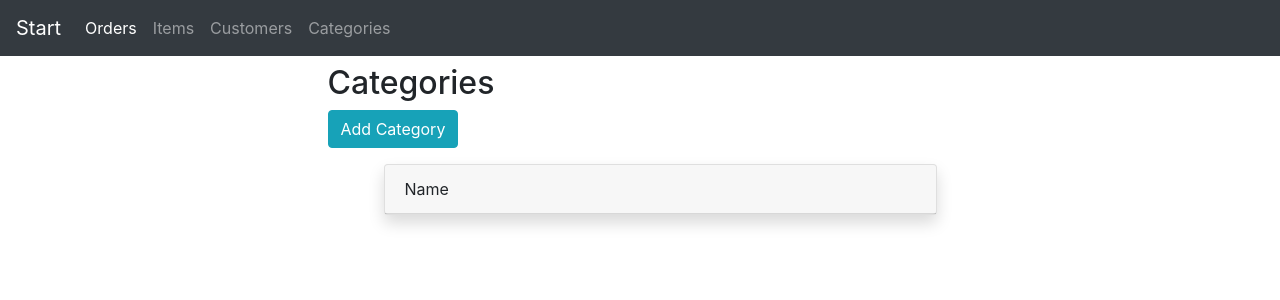
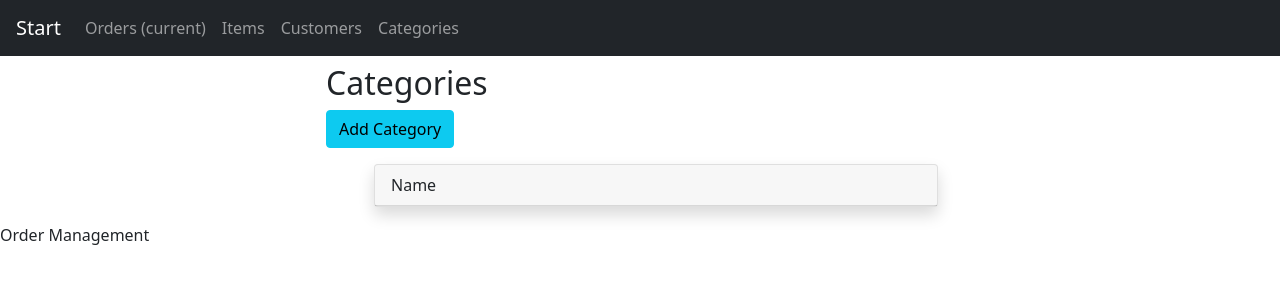
Before and after one commit to KamilKulerz/order_management, a Django app: page /categories/ in a window 1280 px wide. Shown: the top 300 px of the page. Run offline with Django 3.2, Linux system fonts and the light colour scheme; data that the repository does not hold is empty; some libraries are stand-ins or nearby versions.

Commit message:
^bs5 & extract css

```diff
--- a/templates/base.html
+++ b/templates/base.html
@@ -1,52 +1,40 @@
+{% load static %}
+
 <!doctype html>
 <html lang="en">
   <head>
-
-    <style>
-
-      .toast-container{
-        position: absolute;
-        top: 10%;
-        right: 5%;
-
-
-      }
-
-    </style>
-
-    <!-- Required meta tags -->
     <meta charset="utf-8">
     <meta name="viewport" content="width=device-width, initial-scale=1, shrink-to-fit=no">
 
-      <link rel="stylesheet" href="https://maxcdn.bootstrapcdn.com/bootstrap/4.0.0-alpha.6/css/bootstrap.min.css" integrity="sha384-rwoIResjU2yc3z8GV/NPeZWAv56rSmLldC3R/AZzGRnGxQQKnKkoFVhFQhNUwEyJ" crossorigin="anonymous">
-         <!-- Optional JavaScript -->
-    <!-- jQuery first, then Popper.js, then Bootstrap JS -->
+
+
+
     <script src="https://code.jquery.com/jquery-3.4.1.slim.min.js" integrity="sha384-J6qa4849blE2+poT4WnyKhv5vZF5SrPo0iEjwBvKU7imGFAV0wwj1yYfoRSJoZ+n" crossorigin="anonymous"></script>
     <script src="https://cdn.jsdelivr.net/npm/popper.js@1.16.0/dist/umd/popper.min.js" integrity="sha384-Q6E9RHvbIyZFJoft+2mJbHaEWldlvI9IOYy5n3zV9zzTtmI3UksdQRVvoxMfooAo" crossorigin="anonymous"></script>
-    <script src="https://stackpath.bootstrapcdn.com/bootstrap/4.4.1/js/bootstrap.min.js" integrity="sha384-wfSDF2E50Y2D1uUdj0O3uMBJnjuUD4Ih7YwaYd1iqfktj0Uod8GCExl3Og8ifwB6" crossorigin="anonymous"></script>
     <script src="https://cdnjs.cloudflare.com/ajax/libs/tether/1.4.0/js/tether.min.js" integrity="sha384-DztdAPBWPRXSA/3eYEEUWrWCy7G5KFbe8fFjk5JAIxUYHKkDx6Qin1DkWx51bBrb" crossorigin="anonymous"></script>
-      <script src="https://maxcdn.bootstrapcdn.com/bootstrap/4.0.0-alpha.6/js/bootstrap.min.js" integrity="sha384-vBWWzlZJ8ea9aCX4pEW3rVHjgjt7zpkNpZk+02D9phzyeVkE+jo0ieGizqPLForn" crossorigin="anonymous"></script>
-
-    <!-- Bootstrap CSS -->
-    <link rel="stylesheet" href="https://stackpath.bootstrapcdn.com/bootstrap/4.4.1/css/bootstrap.min.css" integrity="sha384-Vkoo8x4CGsO3+Hhxv8T/Q5PaXtkKtu6ug5TOeNV6gBiFeWPGFN9MuhOf23Q9Ifjh" crossorigin="anonymous">
-
-
-<!------ Include the above in your HEAD tag ---------->
 
     <script src="https://cdn.datatables.net/1.10.16/js/jquery.dataTables.min.js"></script>
     <script src="https://cdn.datatables.net/1.10.16/js/dataTables.bootstrap4.min.js"></script>
 
+    <script src="https://cdn.jsdelivr.net/npm/bootstrap@5.1.3/dist/js/bootstrap.bundle.min.js" integrity="sha384-ka7Sk0Gln4gmtz2MlQnikT1wXgYsOg+OMhuP+IlRH9sENBO0LRn5q+8nbTov4+1p" crossorigin="anonymous"></script>
+    <link href="https://cdn.jsdelivr.net/npm/bootstrap@5.1.3/dist/css/bootstrap.min.css" rel="stylesheet" integrity="sha384-1BmE4kWBq78iYhFldvKuhfTAU6auU8tT94WrHftjDbrCEXSU1oBoqyl2QvZ6jIW3" crossorigin="anonymous">
 
 
 
+    <link href="{% static 'core/css/base.css' %}" rel="stylesheet">
 
     <title>{% block title %} Order Management {% endblock %}</title>
   </head>
+
+
   <body>
 
+    <div class="my-container">
+      <div class="nav-header bg-dark">
         {% include 'navbar.html' %}
+      </div>
 
-      <div class="containter">
+      <div class="center-content">
         <div class="row">
           <div class='col-6 mx-auto'>
             <h1>{{title}}</h1>
@@ -56,6 +44,14 @@
           </div>
         </div>
       </div>
+
+      <div class="footer">
+        {% include 'footer.html' %}
+
+      </div>
+    </div>
+
+
 
     {% if messages %}
 
@@ -76,10 +72,12 @@
         {% endfor %}
 
     {% endif %}
+
     <script>
       $(document).ready(function(){
         $('.toast').toast('show');
       });
     </script>
+
   </body>
 </html>
```
Lines whose indentation alone changed are shown as unchanged.
